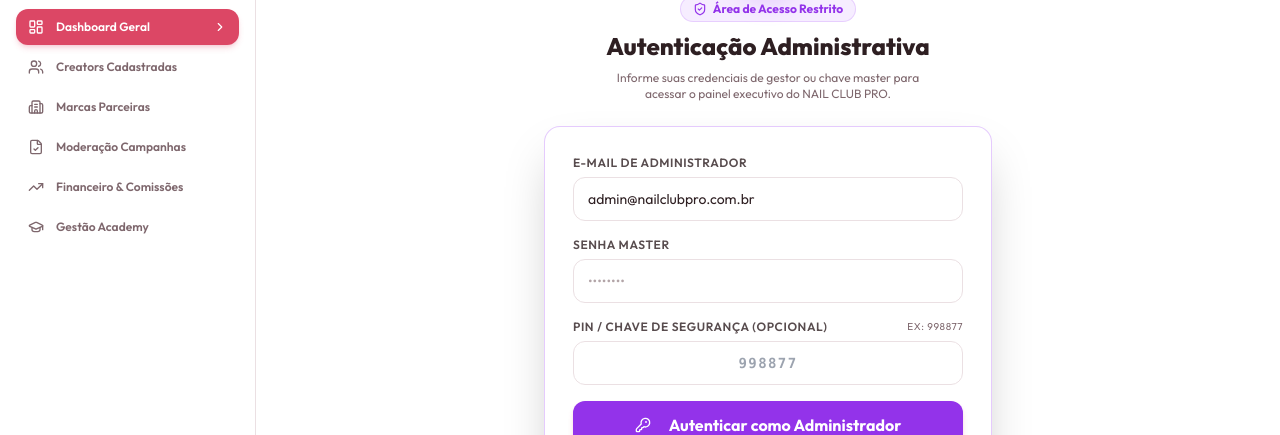
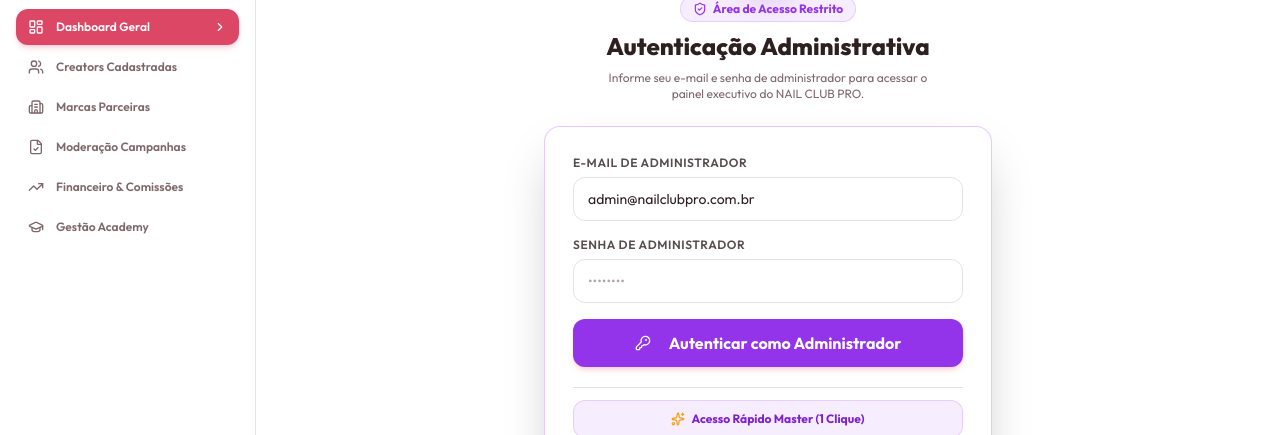
Before and after one commit to fullengage/nail, a React (Vite) app: page / in a window 1280 px wide. Both pictures are taken after a click on the button "3. Admin (Gestão)". Shown: the part 238-673 px from the top of the page. Built offline with nearby package versions, Linux system fonts and the light colour scheme; no server answers; the database is empty.

Commit message:
refactor: remove PIN field from admin authentication gate

```diff
--- a/src/components/admin/AdminAuthGuard.tsx
+++ b/src/components/admin/AdminAuthGuard.tsx
@@ -3,7 +3,7 @@
 import { Card } from '../ui/Card';
 import { Button } from '../ui/Button';
 import { Input } from '../ui/Input';
-import { ShieldCheck, Lock, KeyRound, AlertCircle, Sparkles, ArrowRight, ArrowLeft } from 'lucide-react';
+import { ShieldCheck, Lock, KeyRound, AlertCircle, Sparkles, ArrowLeft } from 'lucide-react';
 import confetti from 'canvas-confetti';
 
 interface AdminAuthGuardProps {
@@ -12,7 +12,7 @@
 }
 
 export const AdminAuthGuard: React.FC<AdminAuthGuardProps> = ({ children, onNavigate }) => {
-  const { user, role, loginAsDemoUser } = useAuth();
+  const { role, loginAsDemoUser } = useAuth();
 
   // Track if admin has unlocked the current session
   const [isAdminUnlocked, setIsAdminUnlocked] = useState<boolean>(() => {
@@ -21,7 +21,6 @@
 
   const [email, setEmail] = useState('admin@nailclubpro.com.br');
   const [password, setPassword] = useState('');
-  const [pin, setPin] = useState('');
   const [errorMsg, setErrorMsg] = useState('');
   const [isLoading, setIsLoading] = useState(false);
 
@@ -31,12 +30,11 @@
     setErrorMsg('');
 
     setTimeout(() => {
-      // Validate credentials (accepts master admin email and password or default PIN)
+      // Validate credentials (accepts master admin email and password)
       if (
         (email.toLowerCase().includes('admin') && password.length >= 4) ||
-        pin === '998877' ||
-        pin === '123456' ||
-        password === 'admin123'
+        password === 'admin123' ||
+        password === '123456'
       ) {
         loginAsDemoUser('admin');
         setIsAdminUnlocked(true);
@@ -44,16 +42,15 @@
         confetti({ particleCount: 70, spread: 60, origin: { y: 0.6 } });
         setIsLoading(false);
       } else {
-        setErrorMsg('Credenciais administrativas inválidas. Use a senha master ou PIN fornecido.');
+        setErrorMsg('Credenciais administrativas inválidas. Use a senha de administrador.');
         setIsLoading(false);
       }
-    }, 400);
+    }, 300);
   };
 
   const handleQuickMasterUnlock = () => {
     setEmail('admin@nailclubpro.com.br');
     setPassword('admin123');
-    setPin('998877');
     loginAsDemoUser('admin');
     setIsAdminUnlocked(true);
     localStorage.setItem('ncp_admin_unlocked', 'true');
@@ -85,7 +82,7 @@
             Autenticação Administrativa
           </h1>
           <p className="text-xs text-muted-foreground max-w-xs mx-auto">
-            Informe suas credenciais de gestor ou chave master para acessar o painel executivo do NAIL CLUB PRO.
+            Informe seu e-mail e senha de administrador para acessar o painel executivo do NAIL CLUB PRO.
           </p>
         </div>
 
@@ -103,30 +100,13 @@
             />
 
             <Input
-              label="Senha Master"
+              label="Senha de Administrador"
               type="password"
               placeholder="••••••••"
               value={password}
               onChange={(e) => setPassword(e.target.value)}
               required
             />
-
-            <div>
-              <label className="block text-xs font-semibold text-foreground/80 uppercase tracking-wider mb-1.5 flex items-center justify-between">
-                <span>PIN / Chave de Segurança (Opcional)</span>
-                <span className="text-[10px] text-muted-foreground font-normal">Ex: 998877</span>
-              </label>
-              <div className="relative">
-                <input
-                  type="text"
-                  maxLength={6}
-                  placeholder="998877"
-                  value={pin}
-                  onChange={(e) => setPin(e.target.value)}
-                  className="w-full h-11 rounded-xl border border-input bg-background px-3.5 text-center font-mono tracking-widest text-sm font-bold text-foreground focus:outline-none focus:ring-2 focus:ring-purple-500"
-                />
-              </div>
-            </div>
 
             {errorMsg && (
               <div className="p-3 rounded-xl bg-red-500/10 border border-red-500/20 text-red-600 text-xs flex items-center gap-2">
```
